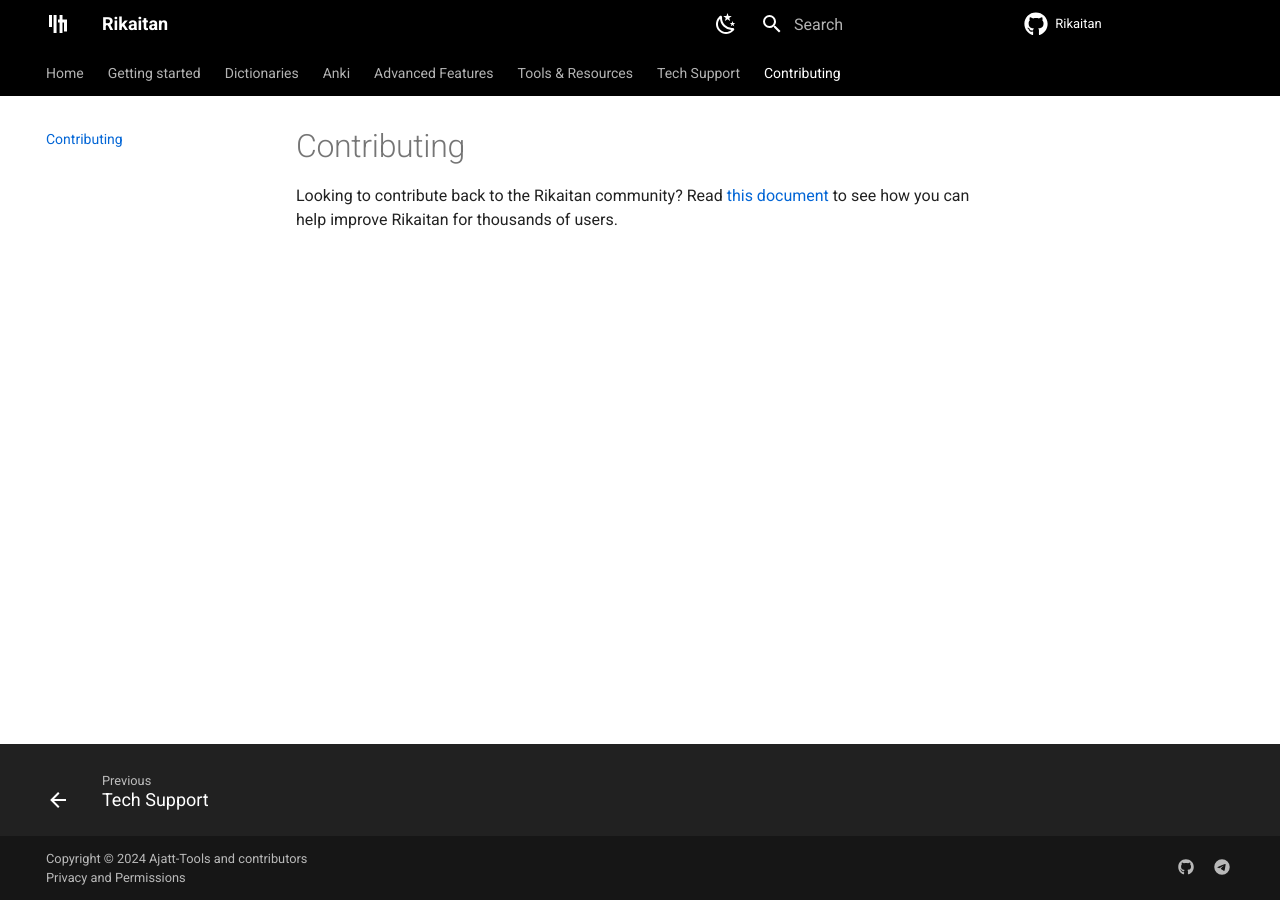
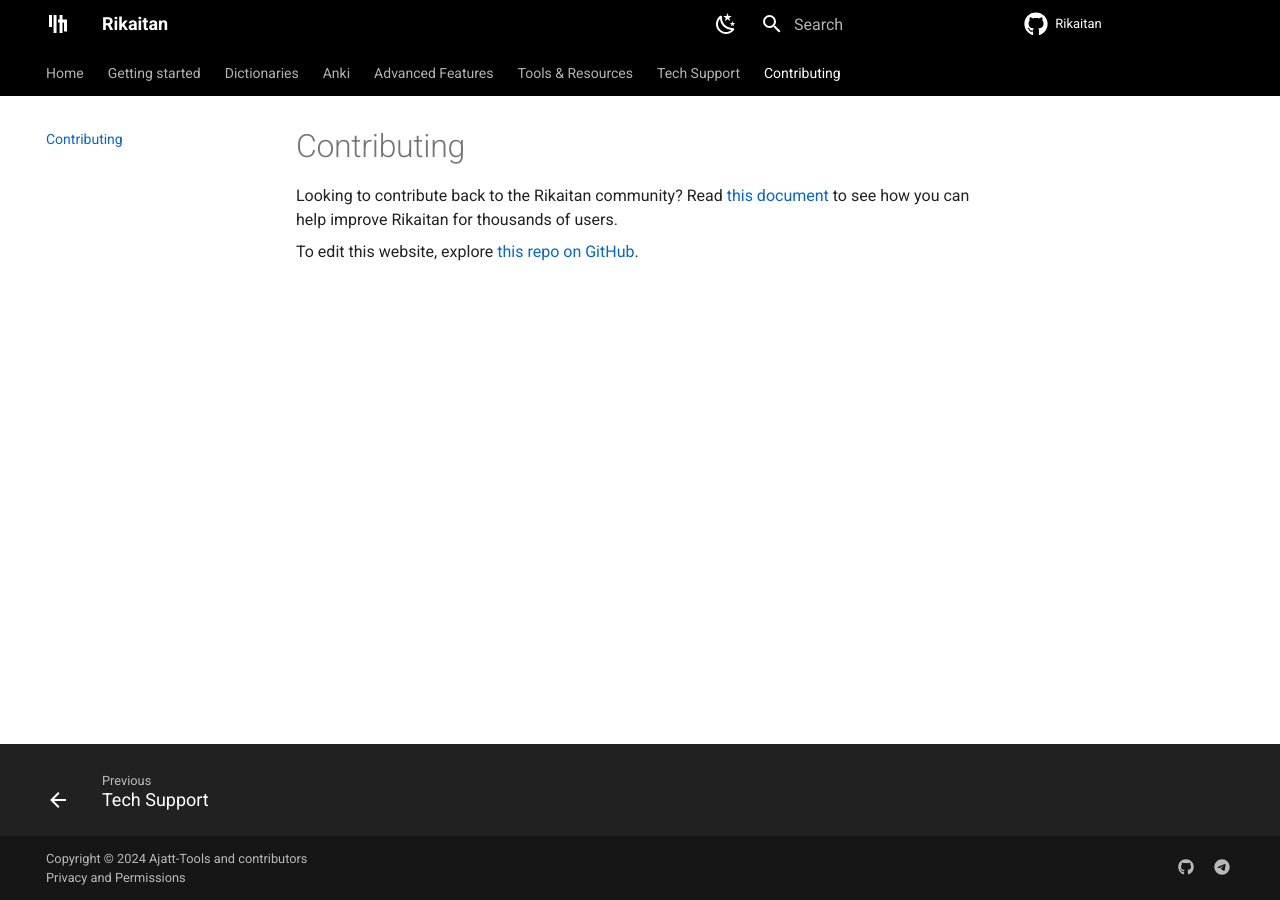
Before and after one commit to rikaitan/rikaitan.github.io, an MkDocs documentation site: the page built from docs/contributing.md, in a window 1280 px wide. Built offline with MkDocs 1.6.1 and Material for MkDocs 9.7.7, drawn with Linux system fonts in a browser that asks for light colours; comment, search, counter and statistics services are not loaded.

Commit message:
add link to docs

```diff
--- a/docs/contributing.md
+++ b/docs/contributing.md
@@ -1,3 +1,6 @@
 Looking to contribute back to the Rikaitan community?
 Read [this document](https://github.com/Ajatt-Tools/rikaitan?tab=readme-ov-file#contributing)
 to see how you can help improve Rikaitan for thousands of users.
+
+To edit this website, explore
+[this repo on GitHub](https://github.com/rikaitan/rikaitan.github.io).
```
